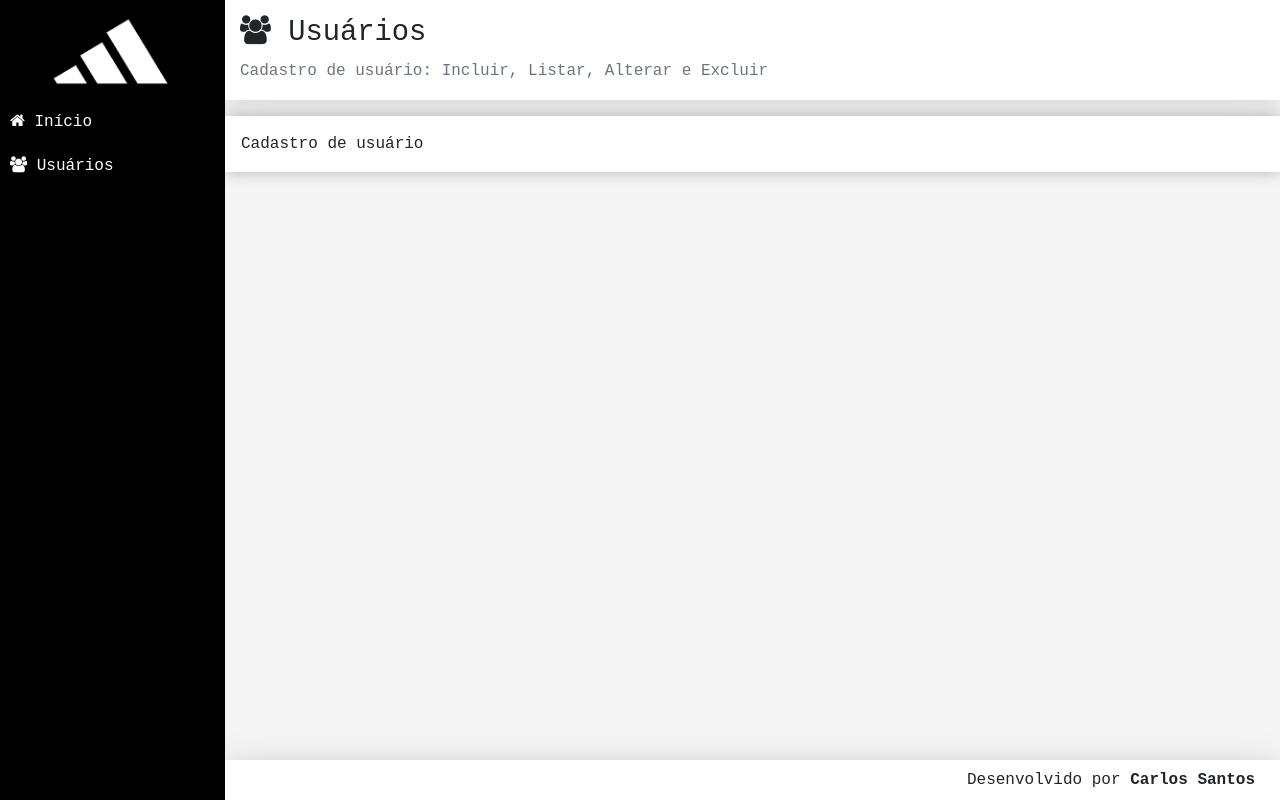
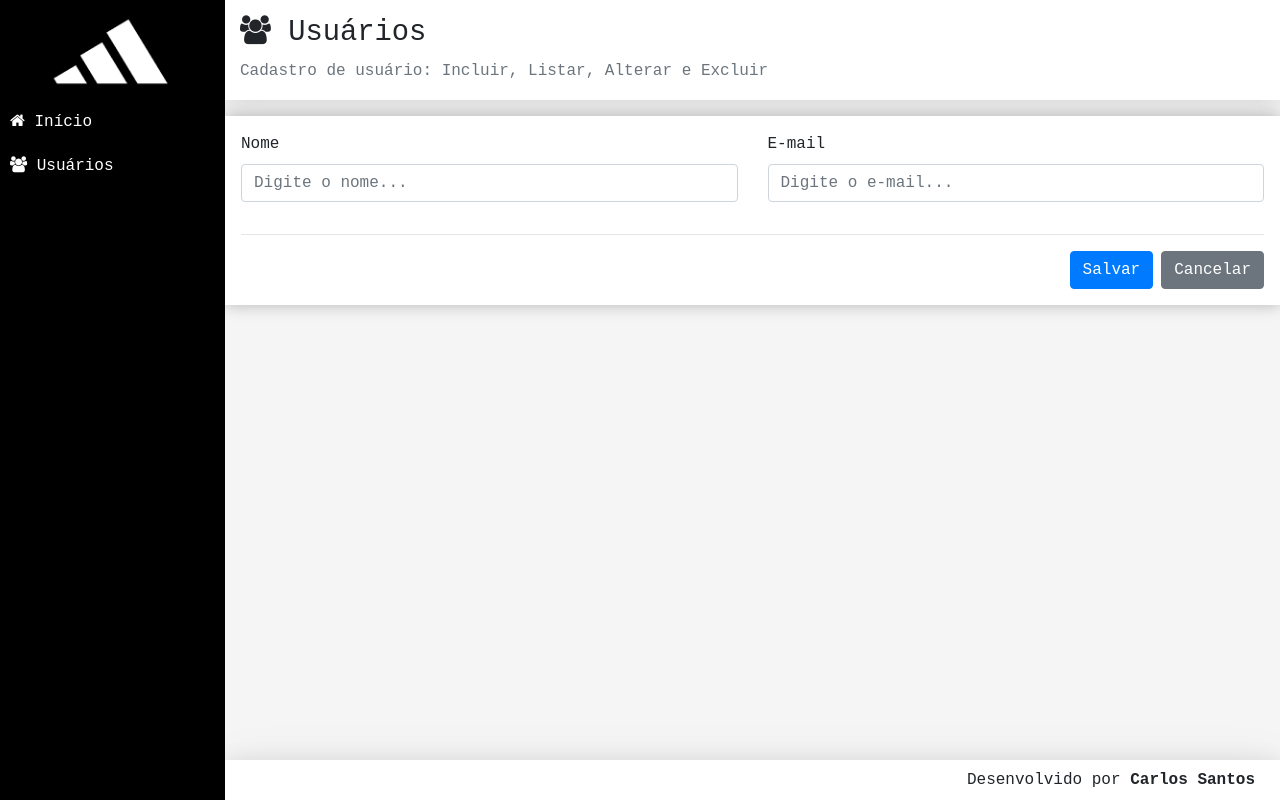
Before and after one commit to MenezesC137/User_Registration, a React (Create React App) app in the folder frontend/: page /users in a window 1280 px wide. Built offline with nearby package versions, Linux system fonts and the light colour scheme.

Commit message:
Cadastro #03

```diff
--- a/frontend/src/components/user/UserCrud.jsx
+++ b/frontend/src/components/user/UserCrud.jsx
@@ -39,10 +39,69 @@
         return list
     }
 
+    updateField(event) {
+        const user = { ...this.state.user }
+        user[event.target.name] = event.target.value
+        this.setState({ user })
+    }
+
+    renderForm() {
+        return (
+            <div className="form">
+                <div className="row">
+                    <div className="col-12 col-md-6">
+                        <div className="form-group">
+                            <label>Nome</label>
+                            <input
+                                type="text"
+                                className="form-control"
+                                name='name'
+                                value={this.state.user.name}
+                                onChange={e => this.updateField(e)}
+                                placeholder='Digite o nome...'
+                            />
+                        </div>
+                    </div>
+                    <div className="col-12 col-md-6">
+                        <div className="form-group">
+                            <label>E-mail</label>
+                            <input
+                                type="text"
+                                className="form-control"
+                                name='email'
+                                value={this.state.user.email}
+                                onChange={e => this.updateField(e)}
+                                placeholder='Digite o e-mail...'
+                            />
+                        </div>
+                    </div>
+                </div>
+
+                <hr />
+
+                <div className="row">
+                    <div className="col-12 d-flex justify-content-end">
+                        <button className="btn btn-primary"
+                            onClick={e => this.save(e)}
+                        >
+                            Salvar
+                        </button>
+                        <button className="btn btn-secondary ml-2"
+                            onClick={e => this.clear(e)}
+                        >
+                            Cancelar
+                        </button>
+                    </div>
+                </div>
+
+            </div>
+        )
+    }
+
     render(){
         return (
             <Main {...headerProps}>
-                Cadastro de usuário
+                {this.renderForm()}
             </Main>
         )
     }
```
